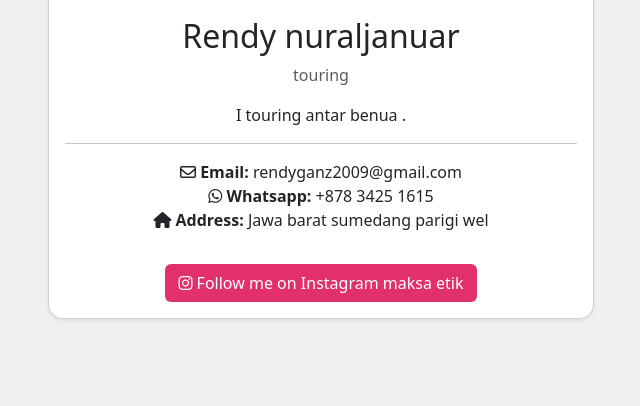
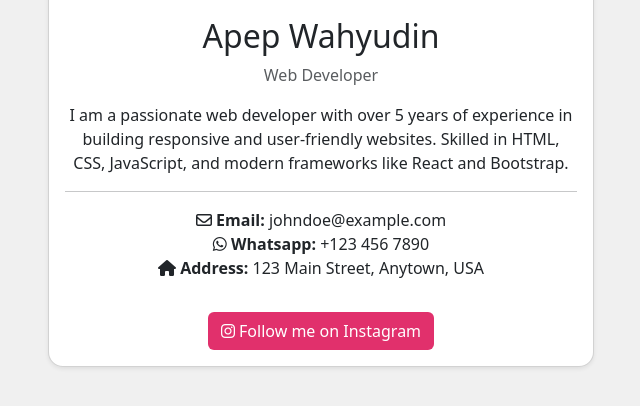
Before and after one commit to Renayy71/pcc_rendynuraljanuarr_x3, a plain HTML site: page index.html in a window 1280 px wide. Shown: the part 94-500 px from the top of the page, without its empty margins (319-959 px from the left). Drawn offline with nearby package versions, Linux system fonts and the light colour scheme.

Commit message:
Add files via upload

```diff
--- a/index.html
+++ b/index.html
@@ -15,18 +15,18 @@
                 <div class="card shadow-sm">
                     <div class="card-body text-center">
                         <img src="avatar.jpg" alt="Profile Image" class="profile-img">
-                        <h2>Rendy nuraljanuar</h2>
-                        <p class="text-muted">touring</p>
-                        <p>I touring antar benua .
+                        <h2>Apep Wahyudin</h2>
+                        <p class="text-muted">Web Developer</p>
+                        <p>I am a passionate web developer with over 5 years of experience in building responsive and user-friendly websites. Skilled in HTML, CSS, JavaScript, and modern frameworks like React and Bootstrap.
                         </p>
                         <hr>
                         <ul class="list-unstyled">
-                            <li><i class="fa-regular fa-envelope"></i> <strong>Email:</strong> rendyganz2009@gmail.com</li>
-                            <li><i class="fa-brands fa-whatsapp"></i> <strong>Whatsapp:</strong> +878 3425 1615</li>
-                            <li><i class="fa-solid fa-house"></i> <strong>Address:</strong> Jawa barat sumedang parigi wel</li>
+                            <li><i class="fa-regular fa-envelope"></i> <strong>Email:</strong> johndoe@example.com</li>
+                            <li><i class="fa-brands fa-whatsapp"></i> <strong>Whatsapp:</strong> +123 456 7890</li>
+                            <li><i class="fa-solid fa-house"></i> <strong>Address:</strong> 123 Main Street, Anytown, USA</li>
                         </ul>
-                        <a href="https://www.instagram.com/renwuuwu" target="_blank" class="btn btn-instagram mt-3">
-                            <i class="fab fa-instagram"></i> Follow me on Instagram maksa etik
+                        <a href="https://www.instagram.com/sebuahsemangat" target="_blank" class="btn btn-instagram mt-3">
+                            <i class="fab fa-instagram"></i> Follow me on Instagram
                         </a>
                     </div>
                 </div>
```
Also changed, not shown: 1 other file.
